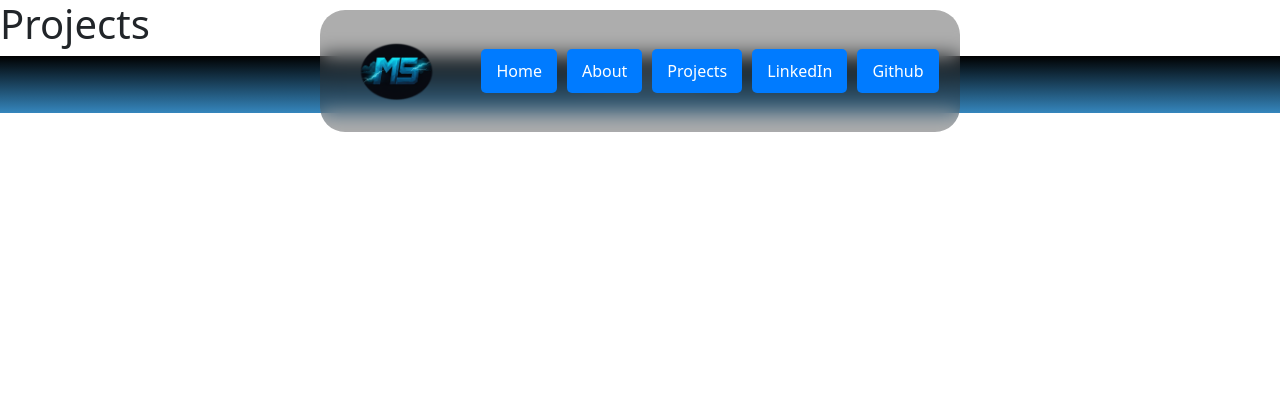
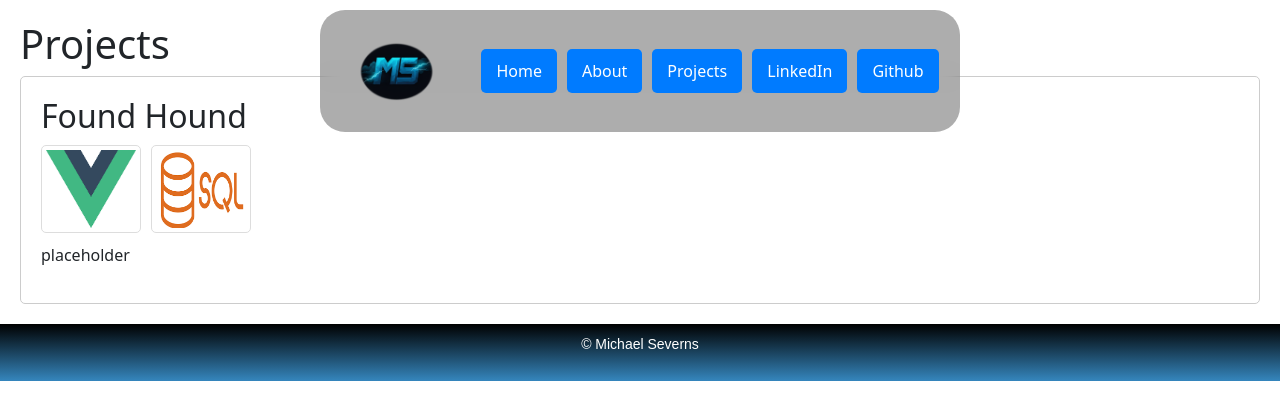
Before and after one commit to Severns-Michael/portfolio, a Vue app in the folder vue/: page /project in a window 1280 px wide. Shown: the top 420 px of the page. Built offline with nearby package versions, Linux system fonts and the light colour scheme.

Commit message:
worked on project page

```diff
--- a/vue/src/views/ProjectView.vue
+++ b/vue/src/views/ProjectView.vue
@@ -1,21 +1,142 @@
 <template>
   <div class="project">
     <h1>Projects</h1>
+    <div class="projects_list">
+      <div v-for="(project, index) in projects" :key="index" class="project-item">
+        <h2>{{ project.title }}</h2>
+        <div class="project_imgs">
+          <img
+              v-for="(img, imgIndex) in project.images"
+              :key="imgIndex"
+              :src="img"
+              :alt="'Image for ' + project.title"
+              @click="openImageModal(img)"
+              class="img-thumbnail"
+          />
+        </div>
+        <p>{{ project.description }}</p>
+      </div>
+    </div>
+    <div v-if="showModal" class="image-modal">
+      <div class="modal-backdrop"
+           @click="closeImageModal"></div>
+      <div class="modal-content">
+        <img :src="selectedImage" alt="Large View" />
+        <button class="close-btn"
+                @click="closeImageModal">Close</button>
+      </div>
+    </div>
+  </div>
 
-  </div>
+
 </template>
 
 <script>
 export default {
+  data() {
+    return {
+      projects: [
+        {
+          title: "Found Hound",
+          description: "placeholder",
+          images: [
+            "/vue logo.png",
+            "/sql.png",
+          ],
+        },
+      ],
+      showModal: false,
+      selectedImage: null,
+    };
+  },
+  methods: {
+    openImageModal(img) {
+      console.log("img",img);
+      this.selectedImage = img;
+      this.showModal = true;
+
+    },
+    closeImageModal() {
+      this.showModal = false;
+      this.selectedImage = null;
+    },
+  },
 };
 </script>
 
 <style scoped>
-.projects {
-  background-image: url("pexels.jpg");
+.project {
+  padding: 20px;
+}
+.projects_list {
+  display: flex;
+  flex-direction: column;
+  gap: 20px;
+}
+.project-item {
+  border: 1px solid #ccc;
+  padding: 20px;
+  border-radius: 5px;
+}
+.project_imgs {
+  display: flex;
+  gap: 10px;
+  margin: 10px 0;
+}
+.project_imgs img {
+  cursor: pointer;
+  width: 100px;
+  height: auto;
+  border: 1px solid #ddd;
+  border-radius: 5px;
+  transition: transform 0.2s ease;
+}
+.project_imgs img:hover {
+  transform: scale(1.1);
+}
+.image-modal {
+  position: fixed;
+  top: 0;
+  left: 0;
+  width: 100%;
+  height: 100%;
+  display: flex;
+  justify-content: center;
+  align-items: center;
+  z-index: 1000;
+  background-color: rgba(0, 0, 0, 0.8);
+}
+.modal-content {
+  z-index: 1001;
+  position: relative;
+  max-width: 90%;
+  max-height: 90%;
 
-  background-size: cover;
-  background-position: center;
-  height: 100vh;
+}
+.modal-content img {
+  width: 100%;
+  height: auto;
+  border-radius: 5px;
+}
+.modal-backdrop {
+  position: absolute;
+  width: 100%;
+  height: 100%;
+  top: 0;
+  left: 0;
+  cursor: pointer;
+}
+.close-btn {
+  position: absolute;
+  top: 10px;
+  right: 10px;
+  background: red;
+  color: white;
+  border: none;
+  border-radius: 50%;
+  width: 30px;
+  height: 30px;
+  font-size: 16px;
+  cursor: pointer;
 }
 </style>
```
Also changed, not shown: vue/public/fallout home button.PNG (deleted).
